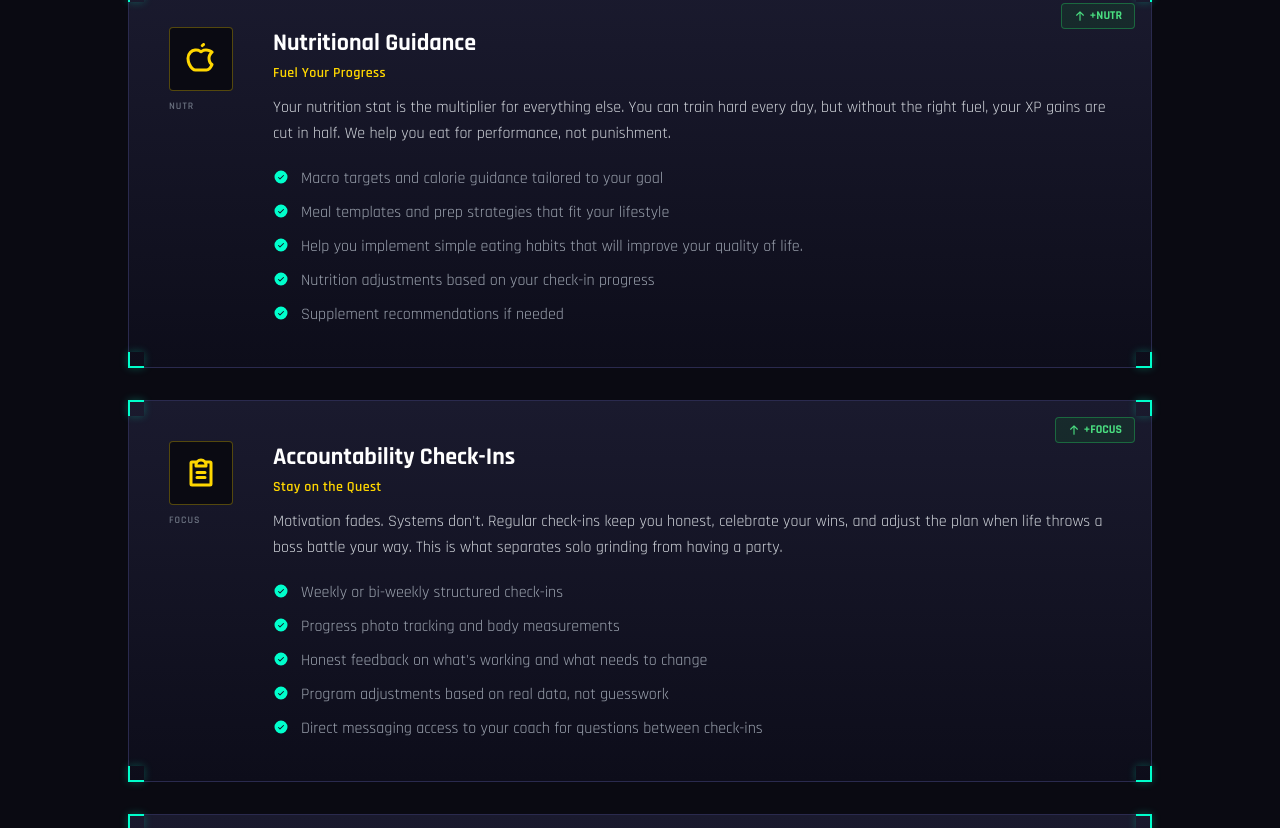
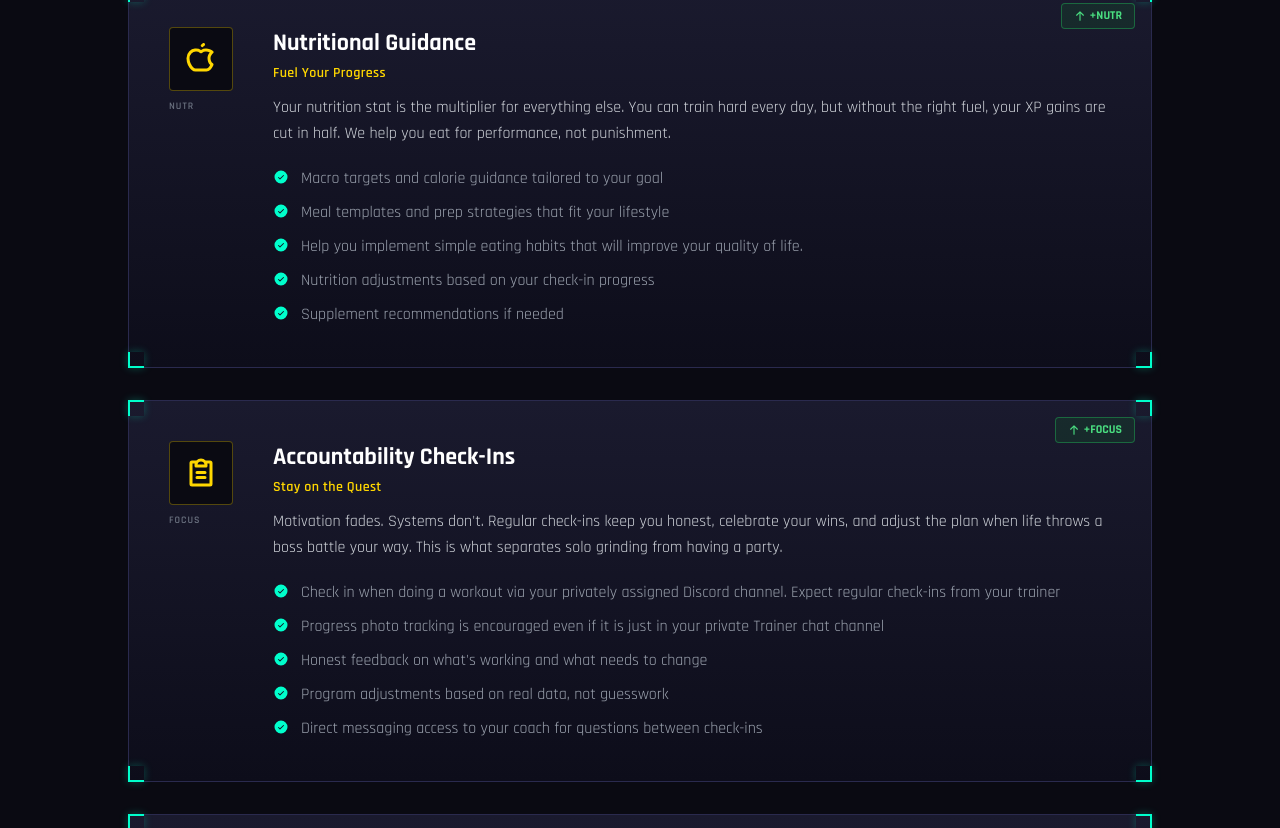
Before and after one commit to EvanSteed/fitflow-trainer, a React (Vite) app: page /what-we-do in a window 1280 px wide. Shown: the part 1473-2301 px from the top of the page. Built offline with nearby package versions, Linux system fonts and the light colour scheme.

Commit message:
Update service descriptions

```diff
--- a/src/pages/WhatWeDoPage.tsx
+++ b/src/pages/WhatWeDoPage.tsx
@@ -90,11 +90,11 @@ export default function WhatWeDoPage() {
       subtitle: 'Build Your Training Foundation',
       description: 'Every great character starts with a solid build. Your training program is the backbone of your fitness journey — designed around your goals, your schedule, and your experience level.',
       details: [
-        'Personalised workout programs updated regularly. Alternative exercises can be requested at any time.',
-        'Your program is designed to keep you improving with the right mix of harder sessions, skill work, and recovery to help you progress week after week.',
+        'Personalised workout programs updated regularly. Alternative exercises can be requested at any time',
+        'Your program is designed to keep you improving with the right mix of harder sessions, skill work, and recovery to help you progress week after week',
         'Programs for strength, hypertrophy, endurance, sport specific, or general fitness',
         'Exercise substitutions for home gym or limited equipment',
-        'Programs delivered through Discord. This is also where you can communicate directly with a trainer in real time and access other resources. Programs can be delivered via email (PDF).',
+        'Programs delivered through Discord. This is also where you can communicate directly with a trainer in real time and access other resources. Programs can be delivered via email (PDF)',
       ],
       xp: '+STR',
     },
@@ -120,8 +120,8 @@ export default function WhatWeDoPage() {
       subtitle: 'Stay on the Quest',
       description: 'Motivation fades. Systems don\'t. Regular check-ins keep you honest, celebrate your wins, and adjust the plan when life throws a boss battle your way. This is what separates solo grinding from having a party.',
       details: [
-        'Weekly or bi-weekly structured check-ins',
-        'Progress photo tracking and body measurements',
+        'Check in when doing a workout via your privately assigned Discord channel. Expect regular check-ins from your trainer',
+        'Progress photo tracking is encouraged even if it is just in your private Trainer chat channel',
         'Honest feedback on what\'s working and what needs to change',
         'Program adjustments based on real data, not guesswork',
         'Direct messaging access to your coach for questions between check-ins',
```
